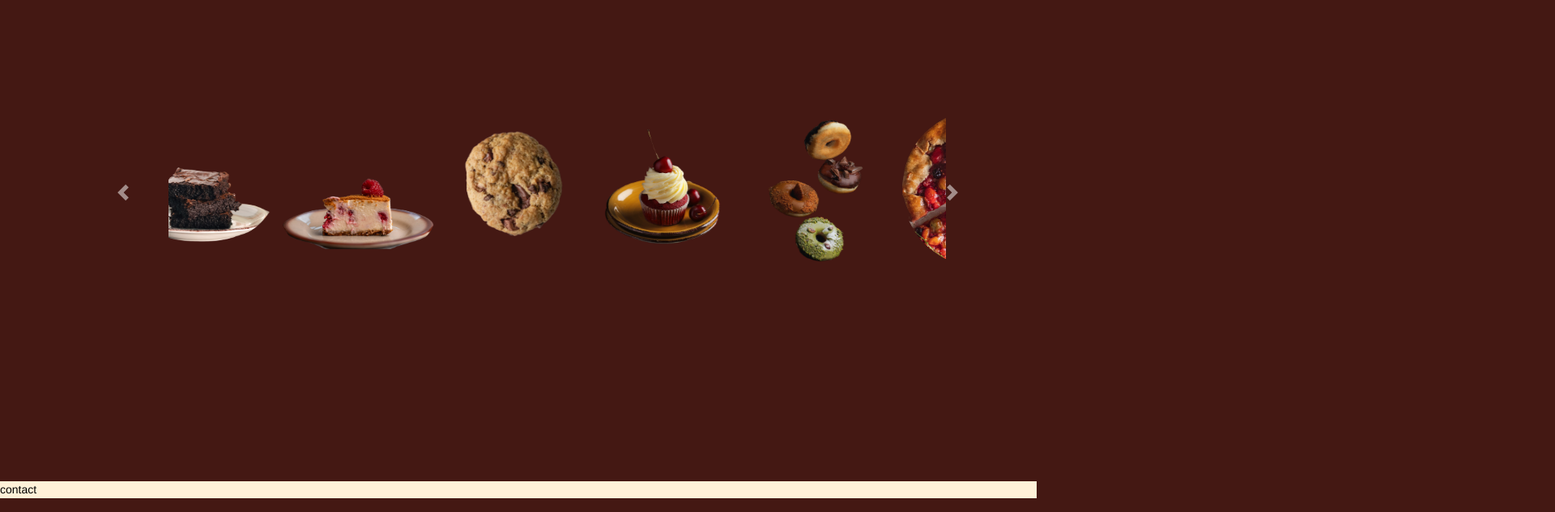
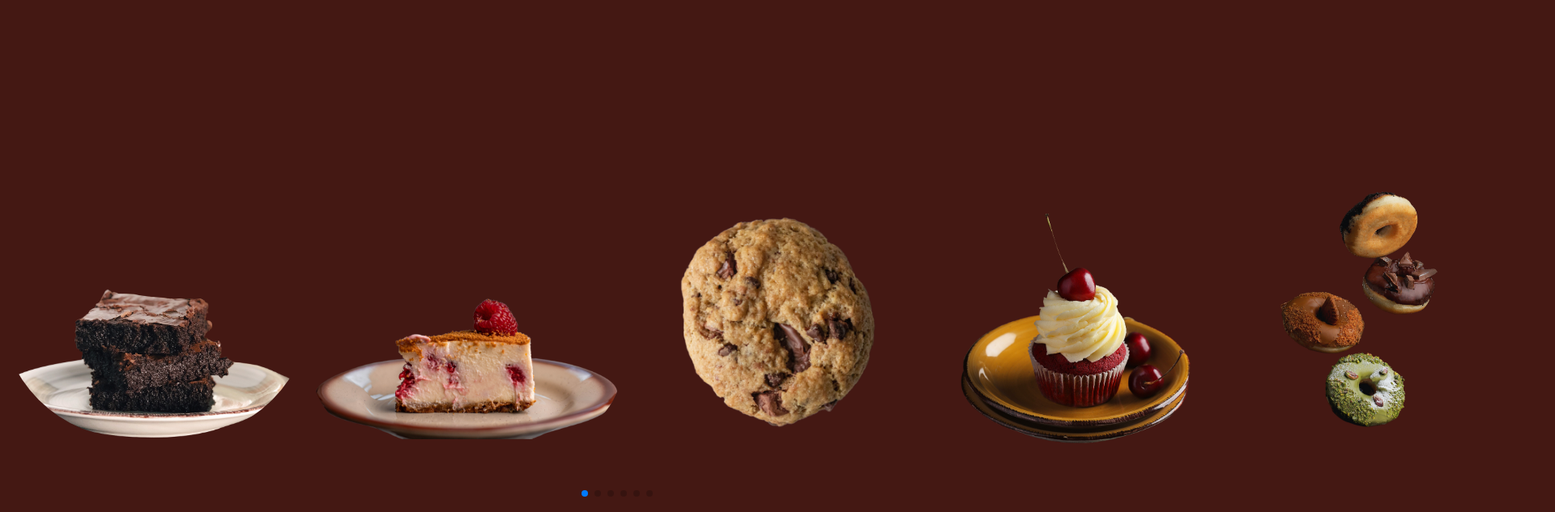
Before and after one commit to damlaervakasal/desserts-with-tailwind.css, a website: page src/index.html in a window 1280 px wide. Shown: the part 920-1553 px from the top of the page at 81% size, 1920 px wide, since content can reach past the window. Drawn offline with nearby package versions, Linux system fonts and the light colour scheme.

Commit message:
slide created using swiper slide

```diff
--- a/sandbox.config.json
+++ /dev/null
@@ -1,3 +0,0 @@
-{
-    "template": "static"
-}
--- a/src/index.html
+++ b/src/index.html
@@ -4,50 +4,17 @@
   <meta charset="UTF-8">
   <meta name="viewport" content="width=device-width, initial-scale=1.0, minimum-scale=1, maximum-scale=1"">
   <link href="/src/style.css" rel="stylesheet">
-  <link rel="stylesheet" href="https://cdnjs.cloudflare.com/ajax/libs/twitter-bootstrap/4.6.0/css/bootstrap.min.css">
+  <!-- <link rel="stylesheet" href="https://cdnjs.cloudflare.com/ajax/libs/twitter-bootstrap/4.6.0/css/bootstrap.min.css"> -->
   <link rel="preconnect" href="https://fonts.googleapis.com">
   <link rel="preconnect" href="https://fonts.gstatic.com" crossorigin>
   <link href="https://fonts.googleapis.com/css2?family=Gloria+Hallelujah&family=Josefin+Slab&display=swap" rel="stylesheet">
   <link href="https://cdn.jsdelivr.net/gh/hung1001/font-awesome-pro-v6@44659d9/css/all.min.css" rel="stylesheet" type="text/css" />
-  <link rel="stylesheet" href="https://cdn.jsdelivr.net/npm/swiper@9/swiper-bundle.min.css" />
-  <style>
-    html,
-    body {
-      position: relative;
-      height: 100%;
-    }
-
-    body {
-      background: #eee;
-      font-family: Helvetica Neue, Helvetica, Arial, sans-serif;
-      font-size: 14px;
-      color: #000;
-      margin: 0;
-      padding: 0;
-    }
-
-    .swiper {
-      width: 100%;
-      padding-top: 50px;
-      padding-bottom: 50px;
-    }
-
-    .swiper-slide {
-      background-position: center;
-      background-size: cover;
-      width: 300px;
-      height: 300px;
-    }
-
-    .swiper-slide img {
-      display: block;
-      width: 100%;
-    }
-  </style>
-
+  <link
+  rel="stylesheet"
+  href="https://cdn.jsdelivr.net/npm/swiper@8/swiper-bundle.min.css"
+/>
 </head>
-<body class="bg-deym-brown relative h-full">
-
+<body class="bg-deym-brown relative h-full overflow-x-hidden">
     <header class=" h-screen bg-gradient-to-r  from-[#28000e] to-[#2a0606] table-fixed py-2 lg:py-4 uppercase">
       <div class="container flex items-center justify-between space-x-8 lg:space-x-16">
 
@@ -85,13 +52,11 @@
     </header>
 
 
-
-    <section class=" mt-64 mb-64 " id="page-2" >
+    <section class=" mt-72 mb-72 fix " id="page-2" >
 
 
-         <div id="carouselExampleIndicators" class="carousel slide h-1/3 w-3/4 space-x-52  " data-ride="carousel">
 
-
+         <!-- <div id="carouselExampleIndicators" class="carousel slide h-1/3 w-3/4 space-x-52  " data-ride="carousel">
            <ol class="mt-4 carousel-indicators  w-3/4 space-x-52">
             <li data-target="#carouselExampleIndicators" data-slide-to="0" class="active"></li>
             <li data-target="#carouselExampleIndicators" data-slide-to="1"></li>
@@ -235,8 +200,51 @@
               <span class="sr-only">Next</span>
             </a>
           </div>
-         </div>
-        </section>
+         </div> -->
+          <!-- Slider main container
+        <div class="swiper" style="width: 90%; height: 300px;">
+
+          <div class="swiper-wrapper">
+
+            <div class="swiper-slide bg-white w-1/3 "><img class="block w-1/3 rounded-full mt-6 border-deym-brown" src="./assets/cheesecake-2.png" alt="Second slide"></div>
+            <div class="swiper-slide bg-white w-1/3 "><img class="block w-1/3 rounded-full mt-6 border-deym-brown" src="./assets/cheesecake-2.png" alt="Second slide"></div>
+            <div class="swiper-slide bg-white w-1/3 "><img class="block w-1/3 rounded-full mt-6 border-deym-brown" src="./assets/cheesecake-2.png" alt="Second slide"></div>
+            ...
+          </div>
+
+          <div class="swiper-pagination"></div>
+
+          <!-- If we need navigation buttons -->
+          <!-- <div class="swiper-button-prev"></div>
+          <div class="swiper-button-next"></div>
+
+        </div> -->
+
+        <div class="swiper2 mySwiper w-96 pt-12 pb-12 " >
+          <div class="swiper-wrapper">
+            <div class="swiper-slide w-80 h-80 hover:opacity-20 bg-center bg-cover">
+              <img class="block w-96 rounded-full mb-10 border-deym-brown" src="./assets/brownies-1.png" alt="First slide">
+            </div>
+            <div class="swiper-slide w-80 h-80 hover:opacity-20 bg-center bg-cover">
+                <img class="block w-full rounded-full mt-36 border-deym-brown" src="./assets/cheesecake-2.png" alt="Second slide">
+            </div>
+            <div class="swiper-slide w-80 h-80 hover:opacity-20 bg-center bg-cover">
+              <img class="block w-full rounded-full mt-12 border-deym-brown" src="./assets/cookie-2.png" alt="Third slide">
+            </div>
+            <div class="swiper-slide w-80 h-80 hover:opacity-20 bg-center bg-cover">
+              <img class="block w-full rounded-full mt-12 border-deym-brown" src="./assets/cupcake-2.png" alt="Fourth slide">
+            </div>
+            <div class="swiper-slide w-80 h-80 hover:opacity-20 bg-center bg-cover">
+              <img class="block w-80 h-auto rounded-full  border-deym-brown" src="./assets/donu-1.png" alt="Fifth slide">
+            </div>
+            <div class="swiper-slide w-80 h-80 hover:opacity-20 bg-center bg-cover">
+              <img class="block w-80 h-auto rounded-full border-deym-brown " src="./assets/pie-1.png" alt="Sixth slide">
+            </div>
+          </div>
+          <div class="swiper-pagination mt-14 ml-[570px]"></div>
+        </div>
+
+     </section>
 
 
     <section class="bg-deym-bej-2" id="page-3">
@@ -255,7 +263,7 @@
 
       <!-- <section class="mt-72 mb-72 fix" > -->
 
-        <!-- <div class="swiper mySwiper w-full pt-12 pb-12" id="page-2">
+        <!-- <div class="swiper2 mySwiper w-1/3 h-80 pt-12 pb-12" id="page-2">
           <div class="swiper-wrapper">
             <div class="swiper-slide w-80 h-80 hover:opacity-20 bg-center bg-cover">
               <img class="block w-full rounded-full mb-10 border-deym-brown" src="./assets/brownies-1.png" alt="First slide">
@@ -284,14 +292,10 @@
     <!-- </section> -->
 
 
+<script src="https://cdnjs.cloudflare.com/ajax/libs/jquery/3.6.0/jquery.min.js"></script>
+<!-- <script src="https://cdnjs.cloudflare.com/ajax/libs/twitter-bootstrap/4.6.0/js/bootstrap.min.js"></script> -->
+<script src="https://cdn.jsdelivr.net/npm/swiper@8/swiper-bundle.min.js"></script>
+<script src="./script.js"></script>
 
-
-
-
-
-<script src="./script.js"></script>
-<script src="https://cdnjs.cloudflare.com/ajax/libs/jquery/3.6.0/jquery.min.js"></script>
-<script src="https://cdnjs.cloudflare.com/ajax/libs/twitter-bootstrap/4.6.0/js/bootstrap.min.js"></script>
-<script src="https://cdn.jsdelivr.net/npm/swiper@9/swiper-bundle.min.js"></script>
 </body>
 </html>
--- a/src/script.js
+++ b/src/script.js
@@ -7,6 +7,32 @@ function openNav() {
 function closeNav() {
   document.getElementById("mySidenav").style.width = "0px";
 }
+
+const swiperEl = new Swiper(".swiper2", {
+  effect: "coverflow",
+  grabCursor: true,
+  centeredSlides: true,
+  slidesPerView: "auto",
+  coverflowEffect: {
+    rotate: 0,
+    stretch: 0,
+    depth: 100,
+    modifier: 0,
+    slideShadows: true,
+  },
+  loop: true,
+  pagination: {
+    el: ".swiper-pagination",
+  },
+});
+
+$(swiperEl).keydown(function (e) {
+  if (e.keyCode == 37) {
+    $("#next").click(); //on left arrow, click next (since your next is on the left)
+  } else if (e.keyCode == 39) {
+    $("#prev").click(); //on right arrow, click prev
+  }
+});
 
 // $(document).ready(function () {
 //   $(".carousel").carousel();
```
Also changed, not shown: src/style.css.
